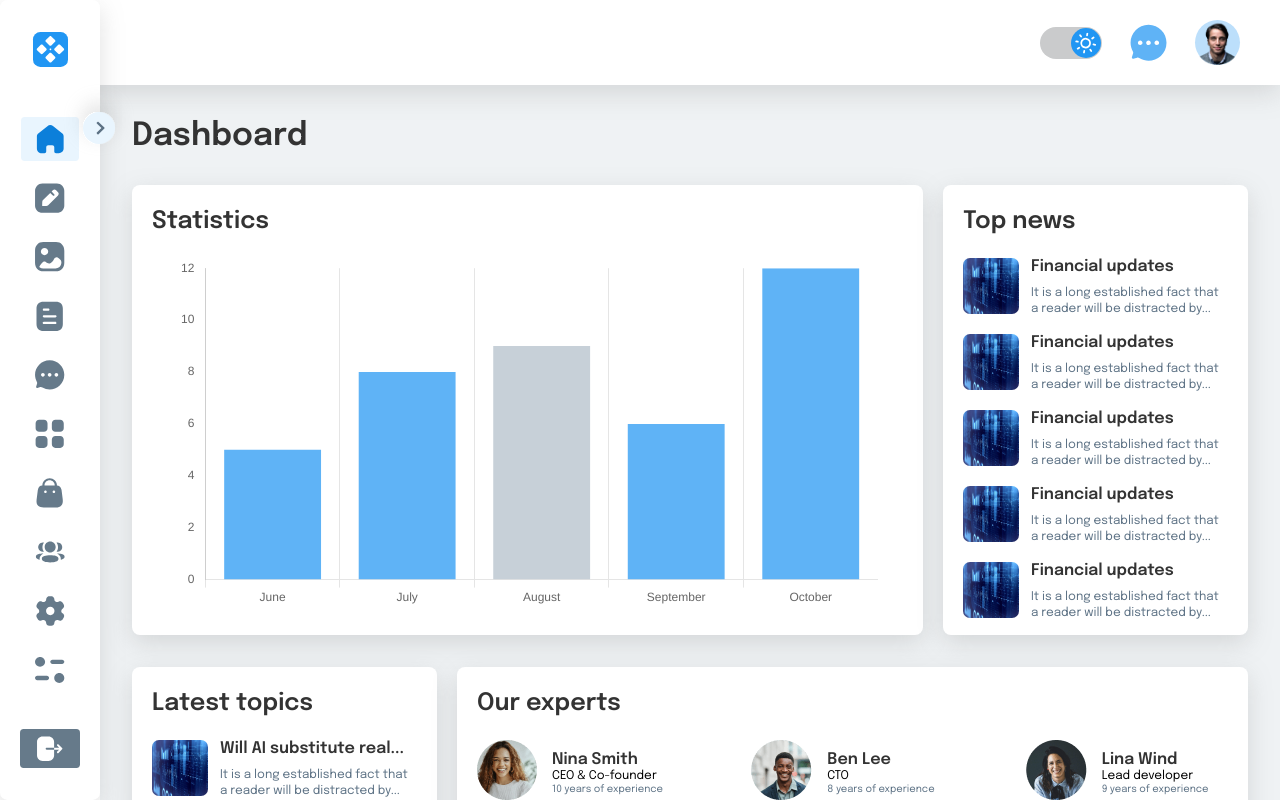
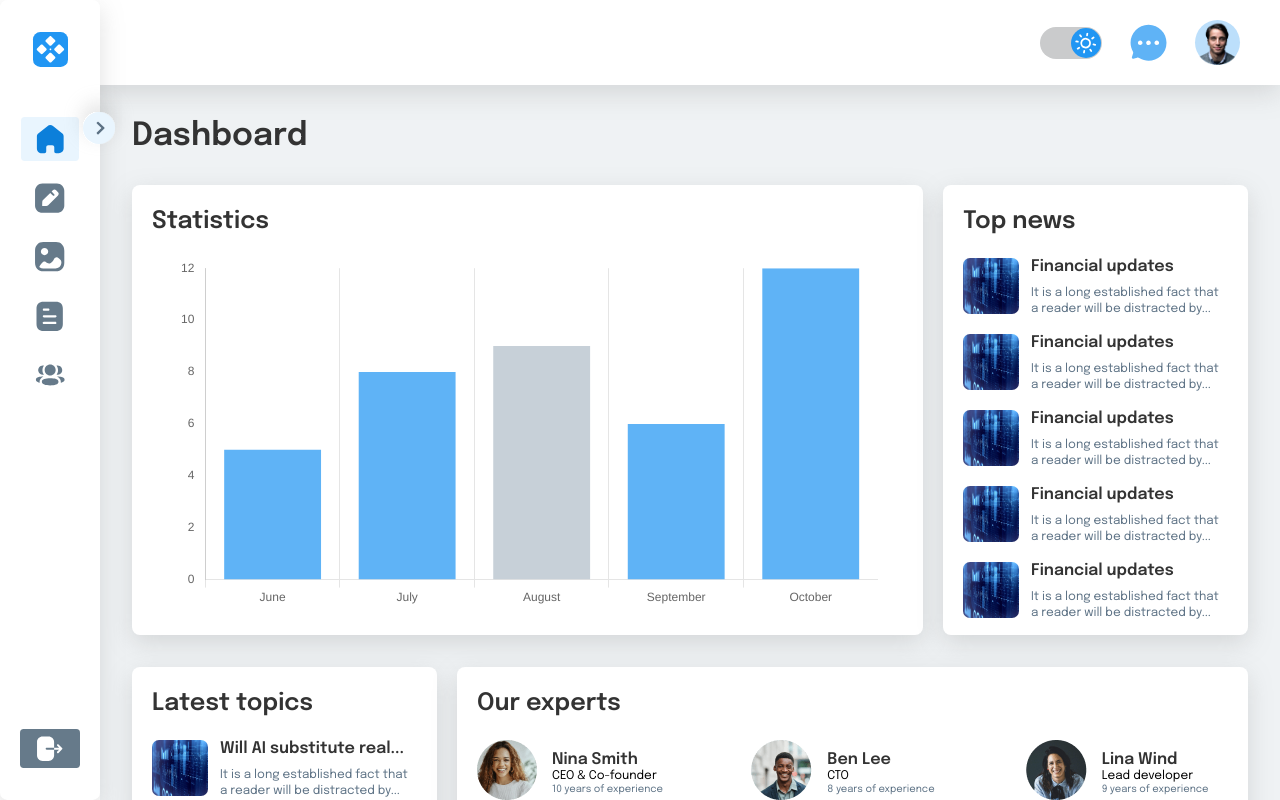
Before and after one commit to AlbinaBlazhko17/turbo, a React (Vite) app: page / in a window 1280 px wide. Built offline with nearby package versions, Linux system fonts and the light colour scheme.

Commit message:
fix: change route names and remove links

```diff
--- a/src/layout/NavBar/NavBar.tsx
+++ b/src/layout/NavBar/NavBar.tsx
@@ -79,8 +79,8 @@ function NavBar() {
 					<span>Media </span>
 				</NavLink>
 				<NavLink
-					to={'/table'}
-					className={`${style['nav__list-item']} ${location.pathname === '/table' ? style.active : ''}`}
+					to={'/users'}
+					className={`${style['nav__list-item']} ${location.pathname === '/users' ? style.active : ''}`}
 				>
 					<svg width="23" height="25" viewBox="0 0 23 25" xmlns="http://www.w3.org/2000/svg">
 						<g id="Iconly/Bold/Document">
@@ -94,7 +94,7 @@ function NavBar() {
 					</svg>
 					<span>Table </span>
 				</NavLink>
-				<NavLink
+				{/* <NavLink
 					to={'/comments'}
 					className={`${style['nav__list-item']} ${location.pathname === '/comments' ? style.active : ''}`}
 				>
@@ -109,8 +109,8 @@ function NavBar() {
 						</g>
 					</svg>
 					<span>Comments </span>
-				</NavLink>
-				<NavLink
+				</NavLink> */}
+				{/* <NavLink
 					to={'/appearance'}
 					className={`${style['nav__list-item']} ${location.pathname === '/appearance' ? style.active : ''}`}
 				>
@@ -125,8 +125,8 @@ function NavBar() {
 						</g>
 					</svg>
 					<span>Appearance</span>
-				</NavLink>
-				<NavLink
+				</NavLink> */}
+				{/* <NavLink
 					to={'/plugins'}
 					className={`${style['nav__list-item']} ${location.pathname === '/plugins' ? style.active : ''}`}
 				>
@@ -141,10 +141,10 @@ function NavBar() {
 						</g>
 					</svg>
 					<span>Plugins</span>
-				</NavLink>
+				</NavLink> */}
 				<NavLink
-					to={'/users'}
-					className={`${style['nav__list-item']} ${location.pathname === '/users' ? style.active : ''}`}
+					to={'/account'}
+					className={`${style['nav__list-item']} ${location.pathname === '/account' ? style.active : ''}`}
 				>
 					<svg width="28" height="20" viewBox="0 0 28 20" xmlns="http://www.w3.org/2000/svg">
 						<g id="Iconly/Bold/3-User">
@@ -158,7 +158,7 @@ function NavBar() {
 					</svg>
 					<span>Users </span>
 				</NavLink>
-				<NavLink
+				{/* <NavLink
 					to={'/settings'}
 					className={`${style['nav__list-item']} ${location.pathname === '/settings' ? style.active : ''}`}
 				>
@@ -173,8 +173,8 @@ function NavBar() {
 						</g>
 					</svg>
 					<span>Settings </span>
-				</NavLink>
-				<NavLink
+				</NavLink> */}
+				{/* <NavLink
 					to={'/tools'}
 					className={`${style['nav__list-item']} ${location.pathname === '/tools' ? style.active : ''}`}
 				>
@@ -189,7 +189,7 @@ function NavBar() {
 						</g>
 					</svg>
 					<span>Tools</span>
-				</NavLink>
+				</NavLink> */}
 			</ul>
 			<Link to={'/'} className={style.nav__logout}>
 				<img src={Logout} alt="logout" />
--- a/src/routes/routes.tsx
+++ b/src/routes/routes.tsx
@@ -22,7 +22,7 @@ const routesConfig = createBrowserRouter([
 				loader,
 			},
 			{
-				path: 'table',
+				path: '/users',
 				element: <TablePage />,
 			},
 		],
```
